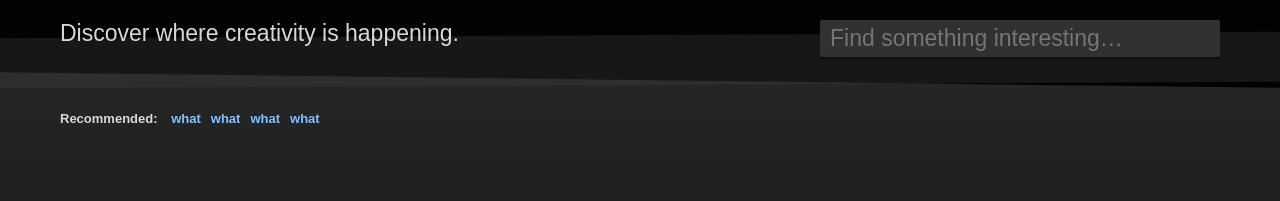
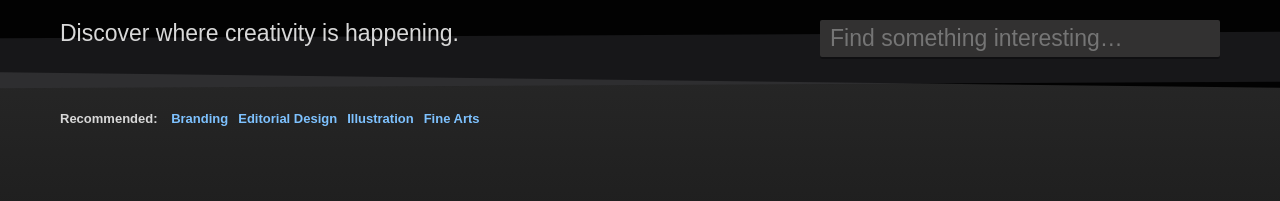
Before and after one commit to Aintaer/bechance, a plain HTML site: page index.html in a window 1280 px wide. Shown: the top 201 px of the page. Drawn offline with Linux system fonts and the light colour scheme; some packages are replaced by stand-ins of ours.

Commit message:
Add some recommendations.

```diff
--- a/index.html
+++ b/index.html
@@ -49,10 +49,10 @@
         <span class="label">Recommended:</span>
 
         <ul class="list">
-          <li><a href="#" class="recco">what</a></li>
-          <li><a href="#" class="recco">what</a></li>
-          <li><a href="#" class="recco">what</a></li>
-          <li><a href="#" class="recco">what</a></li>
+          <li><a href="#" class="recco">Branding</a></li>
+          <li><a href="#" class="recco">Editorial Design</a></li>
+          <li><a href="#" class="recco">Illustration</a></li>
+          <li><a href="#" class="recco">Fine Arts</a></li>
         </ul>
       </div>
 
```
